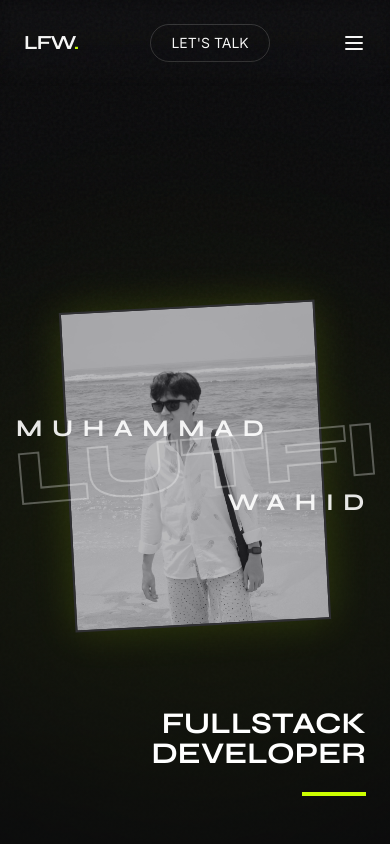
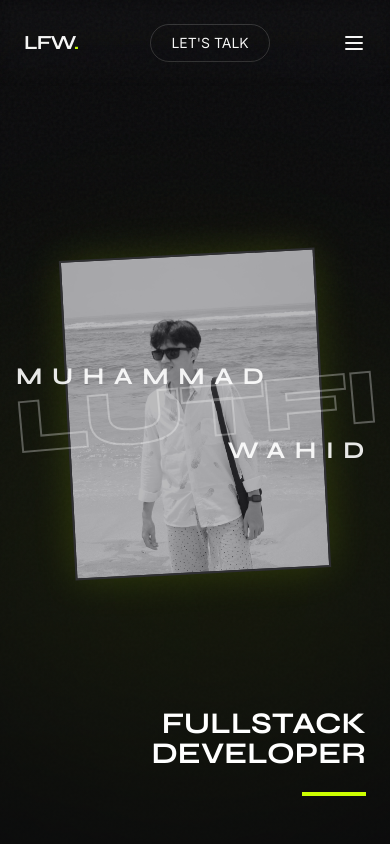
Before and after one commit to Mhmmadlthfi/my-portofolio, a Vue app: page / in a window 390 px wide. Shown: the top 844 px of the page. Built offline with nearby package versions, Linux system fonts and the light colour scheme.

Commit message:
finishing before deployment

```diff
--- a/src/components/AboutSection.vue
+++ b/src/components/AboutSection.vue
@@ -50,5 +50,3 @@
 <script setup>
 import SkillsSection from './SkillsSection.vue';
 </script>
-
-<style scoped></style>
--- a/src/components/Footer.vue
+++ b/src/components/Footer.vue
@@ -4,7 +4,8 @@
 
     <div class="max-w-6xl mx-auto px-6 relative z-10 text-center">
 
-      <h2 class="font-display text-5xl md:text-7xl font-extrabold uppercase tracking-tighter mb-6">
+      <!-- PERUBAHAN DI SINI: Mengubah text-5xl menjadi text-4xl sm:text-5xl md:text-7xl agar tidak terpotong di mobile -->
+      <h2 class="font-display text-4xl sm:text-5xl md:text-7xl font-extrabold uppercase tracking-tighter mb-6">
         Start a <span class="text-outline">New Project?</span>
       </h2>
 
@@ -20,7 +21,6 @@
       </a>
 
       <div class="mt-24 pt-8 flex flex-col lg:flex-row justify-between items-center gap-8 border-t border-white/10">
-
         <div class="text-zinc-400 text-sm font-medium order-2 lg:order-1">
           Based in <span class="text-white font-semibold">Majalengka, West Java</span>
         </div>
@@ -42,8 +42,8 @@
         <p class="text-zinc-600 text-sm order-3">
           © 2026 Muhammad Lutfi Wahid. All rights reserved.
         </p>
+      </div>
 
-      </div>
     </div>
   </footer>
 </template>
@@ -79,6 +79,3 @@ const socialLinks = ref([
   },
 ]);
 </script>
-
-<style scoped>
-</style>
--- a/src/components/HomeSection.vue
+++ b/src/components/HomeSection.vue
@@ -1,12 +1,12 @@
 <template>
-  <section
-    id="home"
-    class="relative min-h-screen flex items-center justify-center bg-noise pt-12 overflow-hidden"
-  >
+  <section id="home" class="relative min-h-screen flex items-center justify-center bg-noise pt-12 overflow-hidden">
     <div class="absolute inset-0 bg-gradient-to-b from-transparent to-dark/80"></div>
 
     <div class="relative z-10 w-full h-full flex items-center justify-center max-w-[100rem] mx-auto px-4">
-      <div class="relative flex flex-col items-center justify-center w-full mt-10">
+
+      <!-- PERUBAHAN DI SINI: Mengubah mt-10 menjadi -mt-16 md:mt-10 agar naik di mobile -->
+      <div class="relative flex flex-col items-center justify-center w-full -mt-16 md:mt-10">
+
         <div class="w-full max-w-6xl flex justify-start md:pl-24 mb-[-3vw] relative z-20 pointer-events-none">
           <h2 class="font-display font-bold text-2xl md:text-4xl tracking-[0.4em] text-white/90 uppercase">
             Muhammad
@@ -44,9 +44,7 @@
         </div>
       </div>
 
-      <div
-        class="absolute bottom-12 left-6 md:left-16 hidden md:flex items-center justify-center w-32 h-32 z-30 opacity-70"
-      >
+      <div class="absolute bottom-12 left-6 md:left-16 hidden md:flex items-center justify-center w-32 h-32 z-30 opacity-70">
         <svg class="animate-spin-slow w-full h-full text-white" viewBox="0 0 100 100">
           <path id="circlePath" d="M 50, 50 m -37, 0 a 37,37 0 1,1 74,0 a 37,37 0 1,1 -74,0" fill="transparent" />
           <text class="text-[11px] font-bold uppercase tracking-[0.15em] fill-current">
@@ -59,6 +57,7 @@
           </svg>
         </div>
       </div>
+
     </div>
 
     <div class="absolute bottom-12 right-6 md:right-12 z-30 flex flex-col items-end text-right">
@@ -81,15 +80,12 @@ const profileImage = `${import.meta.env.BASE_URL}images/profil-pantai-2.jpeg`
 const handleTextHover = () => {
   isTextHovered.value = true
 }
-
 const handleTextLeave = () => {
   isTextHovered.value = false
 }
-
 const handleImageHover = () => {
   isImageHovered.value = true
 }
-
 const handleImageLeave = () => {
   isImageHovered.value = false
 }
@@ -99,5 +95,3 @@ const imageClasses = computed(() => ({
   'opacity-100 mix-blend-normal': isImageHovered.value,
 }))
 </script>
-
-<style scoped></style>
--- a/src/components/ProjectsSection.vue
+++ b/src/components/ProjectsSection.vue
@@ -118,6 +118,3 @@ const projects = ref([
   }
 ]);
 </script>
-
-<style scoped>
-</style>
--- a/src/components/SkillsSection.vue
+++ b/src/components/SkillsSection.vue
@@ -34,14 +34,11 @@ const skills = ref([
   { name: 'MySQL', icon: 'https://cdn.jsdelivr.net/gh/devicons/devicon@latest/icons/mysql/mysql-original-wordmark.svg' },
   { name: 'PostgreSQL', icon: 'https://cdn.jsdelivr.net/gh/devicons/devicon/icons/postgresql/postgresql-original.svg' },
   { name: 'Python', icon: 'https://cdn.jsdelivr.net/gh/devicons/devicon/icons/python/python-original.svg' },
-  // { name: 'Java', icon: 'https://cdn.jsdelivr.net/gh/devicons/devicon/icons/java/java-original.svg' },
   { name: 'Laravel', icon: 'https://cdn.jsdelivr.net/gh/devicons/devicon/icons/laravel/laravel-original.svg' },
   { name: 'Node JS', icon: 'https://cdn.jsdelivr.net/gh/devicons/devicon/icons/nodejs/nodejs-original.svg' },
   { name: 'React.js', icon: 'https://cdn.jsdelivr.net/gh/devicons/devicon/icons/react/react-original.svg' },
   { name: 'Vue.js', icon: 'https://cdn.jsdelivr.net/gh/devicons/devicon/icons/vuejs/vuejs-original.svg' },
-  // { name: 'Jupyter', icon: 'https://cdn.jsdelivr.net/gh/devicons/devicon/icons/jupyter/jupyter-original.svg' },
   { name: 'Figma', icon: 'https://cdn.jsdelivr.net/gh/devicons/devicon/icons/figma/figma-original.svg' },
-  // { name: 'GitHub', icon: 'https://cdn.jsdelivr.net/gh/devicons/devicon/icons/github/github-original.svg' },
   { name: 'GitHub', icon: 'https://cdn.simpleicons.org/github/white'},
   { name: 'n8n', icon: 'https://cdn.jsdelivr.net/gh/walkxcode/dashboard-icons/svg/n8n.svg'},
 ]);
```
